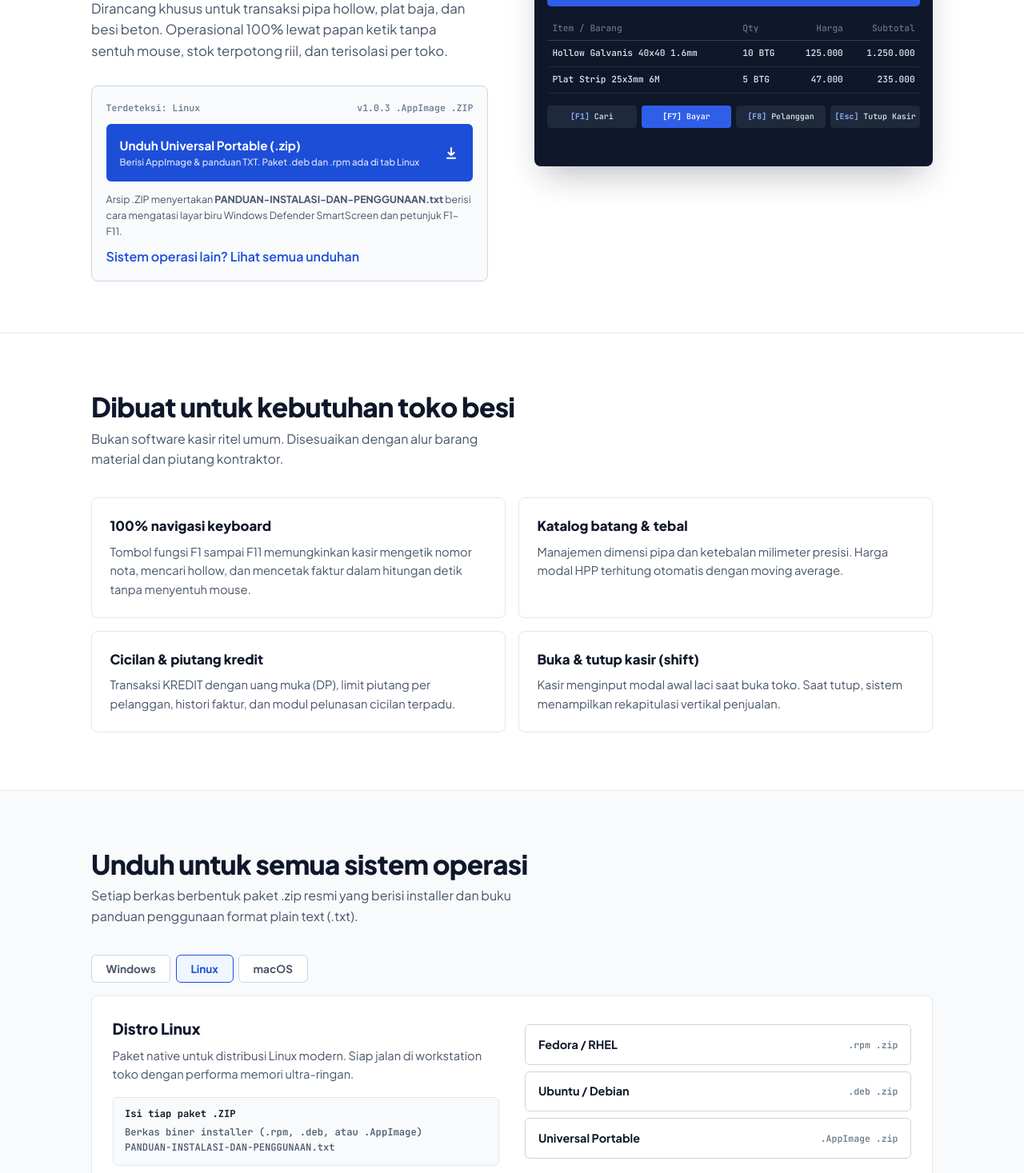
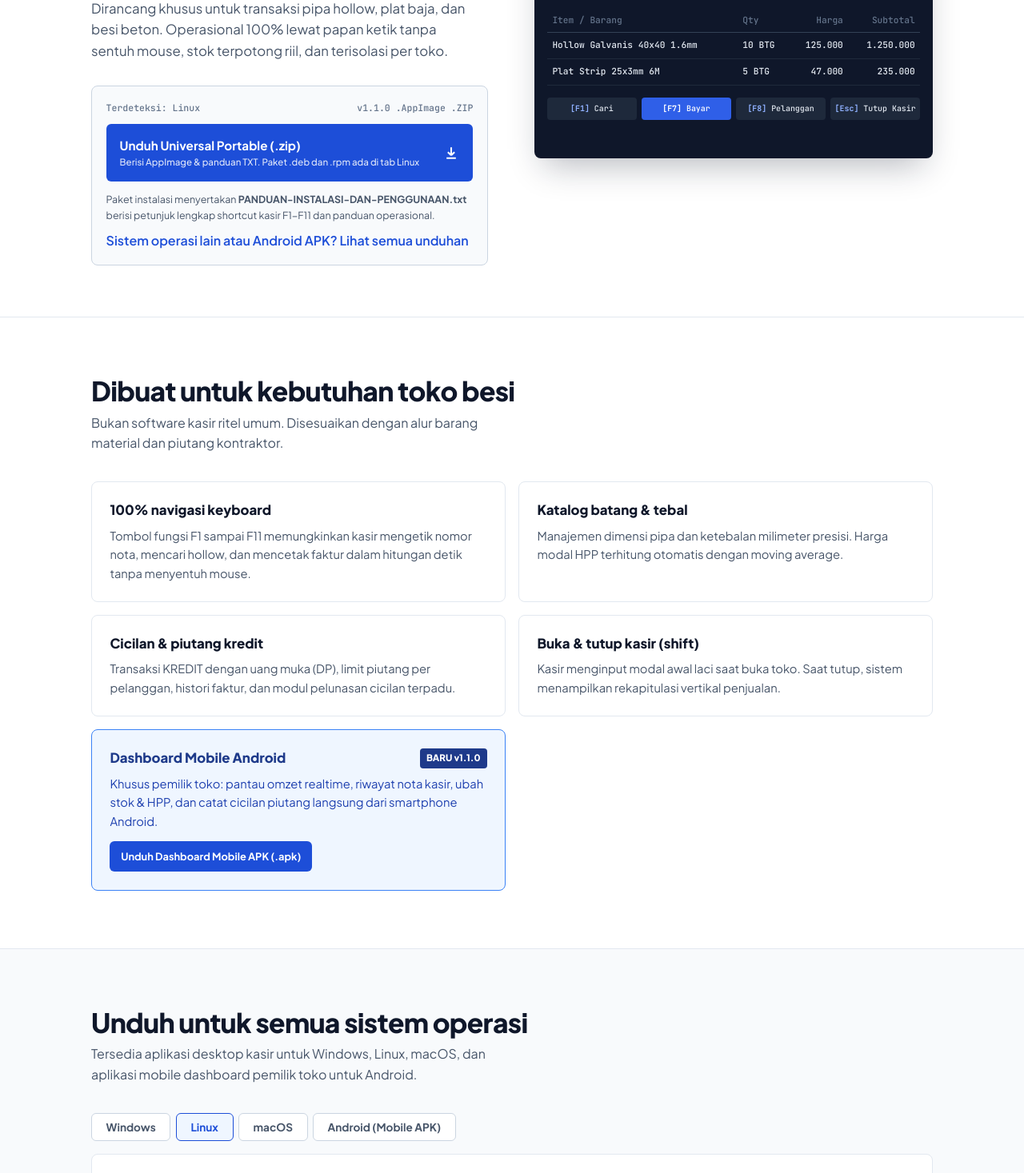
Before and after one commit to kikiexe/ILoveBesi-dashboard, a Next.js app: page / in a window 1280 px wide. Shown: the part 383-1850 px from the top of the page at 80% size. Built offline with nearby package versions, Linux system fonts and the light colour scheme; no server answers.

Commit message:
feat: tambahkan unduhan dashboard mobile android pada landing page dan perbarui v1.1.0

```diff
--- a/src/app/page.tsx
+++ b/src/app/page.tsx
@@ -9,33 +9,42 @@ interface OSConfig {
   ver: string;
   btnText: string;
   btnSub: string;
-  file: string;
+  downloadUrl: string;
 }
 
-const GITHUB_BASE =
+const GITHUB_DESKTOP_BASE =
   "https://github.com/kikiexe/ILoveBesi-desktop/releases/latest/download/";
+const GITHUB_MOBILE_APK =
+  "https://github.com/kikiexe/ILoveBesi-mobile/releases/latest/download/app-release.apk";
 
-const OS_CONFIGS: Record<"win" | "mac" | "linux", OSConfig> = {
+const OS_CONFIGS: Record<"win" | "mac" | "linux" | "android", OSConfig> = {
   win: {
     label: "Terdeteksi: Windows 64-bit",
-    ver: "v1.0.3 .ZIP",
+    ver: "v1.1.0 .ZIP",
     btnText: "Unduh Paket Windows (.zip)",
     btnSub: "Termasuk installer .exe (NSIS), .msi & panduan instalasi TXT",
-    file: "ILoveBesi-POS-Windows-64bit.zip",
+    downloadUrl: `${GITHUB_DESKTOP_BASE}ILoveBesi-POS-Windows-64bit.zip`,
   },
   mac: {
     label: "Terdeteksi: macOS",
-    ver: "v1.0.3 .DMG .ZIP",
+    ver: "v1.1.0 .DMG .ZIP",
     btnText: "Unduh untuk Apple Silicon (.zip)",
     btnSub: "Pakai Intel Mac? Pilih di tab macOS",
-    file: "ILoveBesi-POS-macOS-Apple-Silicon.zip",
+    downloadUrl: `${GITHUB_DESKTOP_BASE}ILoveBesi-POS-macOS-Apple-Silicon.zip`,
   },
   linux: {
     label: "Terdeteksi: Linux",
-    ver: "v1.0.3 .AppImage .ZIP",
+    ver: "v1.1.0 .AppImage .ZIP",
     btnText: "Unduh Universal Portable (.zip)",
     btnSub: "Berisi AppImage & panduan TXT. Paket .deb dan .rpm ada di tab Linux",
-    file: "ILoveBesi-POS-Linux-AppImage.zip",
+    downloadUrl: `${GITHUB_DESKTOP_BASE}ILoveBesi-POS-Linux-AppImage.zip`,
+  },
+  android: {
+    label: "Terdeteksi: Android Smartphone",
+    ver: "v1.1.0 .APK",
+    btnText: "Unduh ILuvBesi Mobile (.apk)",
+    btnSub: "Dashboard realtime pemilik toko untuk Android",
+    downloadUrl: GITHUB_MOBILE_APK,
   },
 };
 
@@ -65,8 +74,8 @@ const DEMO_ROWS: CartRow[] = [
 ];
 
 export default function LandingPage() {
-  const [activeTab, setActiveTab] = useState<"win" | "linux" | "mac">("win");
-  const [detectedOs, setDetectedOs] = useState<"win" | "linux" | "mac">("win");
+  const [activeTab, setActiveTab] = useState<"win" | "linux" | "mac" | "android">("win");
+  const [detectedOs, setDetectedOs] = useState<"win" | "linux" | "mac" | "android">("win");
   const [isLoggedIn, setIsLoggedIn] = useState(false);
 
   // POS Demo states
@@ -81,10 +90,12 @@ export default function LandingPage() {
   useEffect(() => {
     // Detect OS
     const ua = (navigator.userAgent || "") + " " + (navigator.platform || "");
-    let os: "win" | "linux" | "mac" = "win";
-    if (/Mac/i.test(ua) && !/iPhone|iPad/i.test(ua)) {
+    let os: "win" | "linux" | "mac" | "android" = "win";
+    if (/Android/i.test(ua)) {
+      os = "android";
+    } else if (/Mac/i.test(ua) && !/iPhone|iPad/i.test(ua)) {
       os = "mac";
-    } else if (/Linux/i.test(ua) && !/Android/i.test(ua)) {
+    } else if (/Linux/i.test(ua)) {
       os = "linux";
     }
     setDetectedOs(os);
@@ -797,7 +808,7 @@ export default function LandingPage() {
       <div className="hero">
         <div className="wrap hero-grid">
           <div>
-            <span className="tag">v1.0.3 stabil, multi-tenant</span>
+            <span className="tag">v1.1.0 stabil, multi-tenant</span>
             <h1>Kasir secepat ketikan, untuk toko besi &amp; baja.</h1>
             <p className="lead">
               Dirancang khusus untuk transaksi pipa hollow, plat baja, dan besi
@@ -811,7 +822,7 @@ export default function LandingPage() {
               </div>
               <a
                 className="btn solid"
-                href={`${GITHUB_BASE}${currentOsCfg.file}`}
+                href={currentOsCfg.downloadUrl}
               >
                 <div>
                   <span>{currentOsCfg.btnText}</span>
@@ -829,20 +840,19 @@ export default function LandingPage() {
                 </svg>
               </a>
               <p>
-                Arsip .ZIP menyertakan{" "}
-                <strong>PANDUAN-INSTALASI-DAN-PENGGUNAAN.txt</strong> berisi cara
-                mengatasi layar biru Windows Defender SmartScreen dan petunjuk
-                F1-F11.
+                Paket instalasi menyertakan{" "}
+                <strong>PANDUAN-INSTALASI-DAN-PENGGUNAAN.txt</strong> berisi petunjuk
+                lengkap shortcut kasir F1-F11 dan panduan operasional.
               </p>
               <div className="alt">
-                <a href="#unduh">Sistem operasi lain? Lihat semua unduhan</a>
+                <a href="#unduh">Sistem operasi lain atau Android APK? Lihat semua unduhan</a>
               </div>
             </div>
           </div>
 
           <div className="win" aria-label="Pratinjau antarmuka kasir">
             <div className="win-h">
-              <span>ILuvBesi POS Desktop v1.0.3 [Kasir: Budi - Shift Aktif]</span>
+              <span>ILuvBesi POS Desktop v1.1.0 [Kasir: Budi - Shift Aktif]</span>
               <span className="on">ONLINE</span>
             </div>
             <div className="win-b">
@@ -930,6 +940,24 @@ export default function LandingPage() {
                 menampilkan rekapitulasi vertikal penjualan.
               </p>
             </div>
+            <div className="card" style={{ borderColor: '#3b82f6', background: '#eff6ff' }}>
+              <div style={{ display: 'flex', justifyContent: 'space-between', alignItems: 'center', marginBottom: '0.4rem' }}>
+                <h3 style={{ color: '#1e3a8a', margin: 0 }}>Dashboard Mobile Android</h3>
+                <span style={{ fontSize: '0.72rem', fontWeight: 800, background: '#1e3a8a', color: '#fff', padding: '0.2rem 0.5rem', borderRadius: '4px' }}>
+                  BARU v1.1.0
+                </span>
+              </div>
+              <p style={{ color: '#1e40af', marginBottom: '0.8rem' }}>
+                Khusus pemilik toko: pantau omzet realtime, riwayat nota kasir, ubah stok &amp; HPP, dan catat cicilan piutang langsung dari smartphone Android.
+              </p>
+              <a
+                href={GITHUB_MOBILE_APK}
+                className="btn solid"
+                style={{ fontSize: '0.8rem', padding: '0.5rem 0.8rem', width: 'fit-content' }}
+              >
+                Unduh Dashboard Mobile APK (.apk)
+              </a>
+            </div>
           </div>
         </div>
       </section>
@@ -940,8 +968,7 @@ export default function LandingPage() {
           <div className="sh">
             <h2>Unduh untuk semua sistem operasi</h2>
             <p>
-              Setiap berkas berbentuk paket .zip resmi yang berisi installer dan
-              buku panduan penggunaan format plain text (.txt).
+              Tersedia aplikasi desktop kasir untuk Windows, Linux, macOS, dan aplikasi mobile dashboard pemilik toko untuk Android.
             </p>
           </div>
           <div className="tabs" role="tablist">
@@ -969,6 +996,14 @@ export default function LandingPage() {
             >
               macOS
             </button>
+            <button
+              className="tab"
+              role="tab"
+              aria-selected={activeTab === "android"}
+              onClick={() => setActiveTab("android")}
+            >
+              Android (Mobile APK)
+            </button>
           </div>
 
           <div className={`panel ${activeTab === "win" ? "on" : ""}`} role="tabpanel">
@@ -990,9 +1025,9 @@ export default function LandingPage() {
             <div className="links">
               <a
                 className="lnk f"
-                href={`${GITHUB_BASE}ILoveBesi-POS-Windows-64bit.zip`}
+                href={`${GITHUB_DESKTOP_BASE}ILoveBesi-POS-Windows-64bit.zip`}
               >
-                Unduh Paket Windows (.zip)<span>64-bit</span>
+                Unduh Paket Windows (.zip)<span>64-bit (v1.1.0)</span>
               </a>
             </div>
           </div>
@@ -1018,19 +1053,19 @@ export default function LandingPage() {
             <div className="links">
               <a
                 className="lnk"
-                href={`${GITHUB_BASE}ILoveBesi-POS-Linux-RPM.zip`}
+                href={`${GITHUB_DESKTOP_BASE}ILoveBesi-POS-Linux-RPM.zip`}
               >
                 Fedora / RHEL<span>.rpm .zip</span>
               </a>
               <a
                 className="lnk"
-                href={`${GITHUB_BASE}ILoveBesi-POS-Linux-DEB.zip`}
+                href={`${GITHUB_DESKTOP_BASE}ILoveBesi-POS-Linux-DEB.zip`}
               >
                 Ubuntu / Debian<span>.deb .zip</span>
               </a>
               <a
                 className="lnk"
-                href={`${GITHUB_BASE}ILoveBesi-POS-Linux-AppImage.zip`}
+                href={`${GITHUB_DESKTOP_BASE}ILoveBesi-POS-Linux-AppImage.zip`}
               >
                 Universal Portable<span>.AppImage .zip</span>
               </a>
@@ -1055,15 +1090,53 @@ export default function LandingPage() {
             <div className="links">
               <a
                 className="lnk"
-                href={`${GITHUB_BASE}ILoveBesi-POS-macOS-Apple-Silicon.zip`}
+                href={`${GITHUB_DESKTOP_BASE}ILoveBesi-POS-macOS-Apple-Silicon.zip`}
               >
                 Apple Silicon (M1/M2/M3/M4)<span>.dmg .zip</span>
               </a>
               <a
                 className="lnk"
-                href={`${GITHUB_BASE}ILoveBesi-POS-macOS-Intel.zip`}
+                href={`${GITHUB_DESKTOP_BASE}ILoveBesi-POS-macOS-Intel.zip`}
               >
                 Intel Mac<span>.dmg .zip</span>
+              </a>
+            </div>
+          </div>
+
+          <div
+            className={`panel ${activeTab === "android" ? "on" : ""}`}
+            role="tabpanel"
+          >
+            <div>
+              <h3>ILuvBesi Mobile untuk Android</h3>
+              <p>
+                Aplikasi dashboard khusus pemilik toko (owner) berbasis Android. Pantau omzet realtime,
+                riwayat nota penjualan kasir, ubah stok gudang &amp; HPP barang, dan pantau tagihan tempo piutang langsung dari smartphone Anda.
+              </p>
+              <div className="files">
+                <b>Spesifikasi Berkas Android</b>
+                <ul>
+                  <li>Format Paket: Berkas Instalasi Mandiri (.APK)</li>
+                  <li>Versi Rilis: v1.1.0 Standalone APK</li>
+                  <li>Kompatibilitas: Android 8.0 (Oreo) ke atas</li>
+                  <li>Fitur: Sinkronisasi database Supabase realtime, tanpa perantara server</li>
+                </ul>
+              </div>
+            </div>
+            <div className="links">
+              <a
+                className="lnk f"
+                href={GITHUB_MOBILE_APK}
+              >
+                Unduh ILuvBesi Mobile (.APK)<span>v1.1.0 .apk</span>
+              </a>
+              <a
+                className="lnk"
+                href="https://github.com/kikiexe/ILoveBesi-mobile/releases"
+                target="_blank"
+                rel="noopener"
+              >
+                Halaman Rilis GitHub Mobile<span>Semua Rilis APK</span>
               </a>
             </div>
           </div>
```
